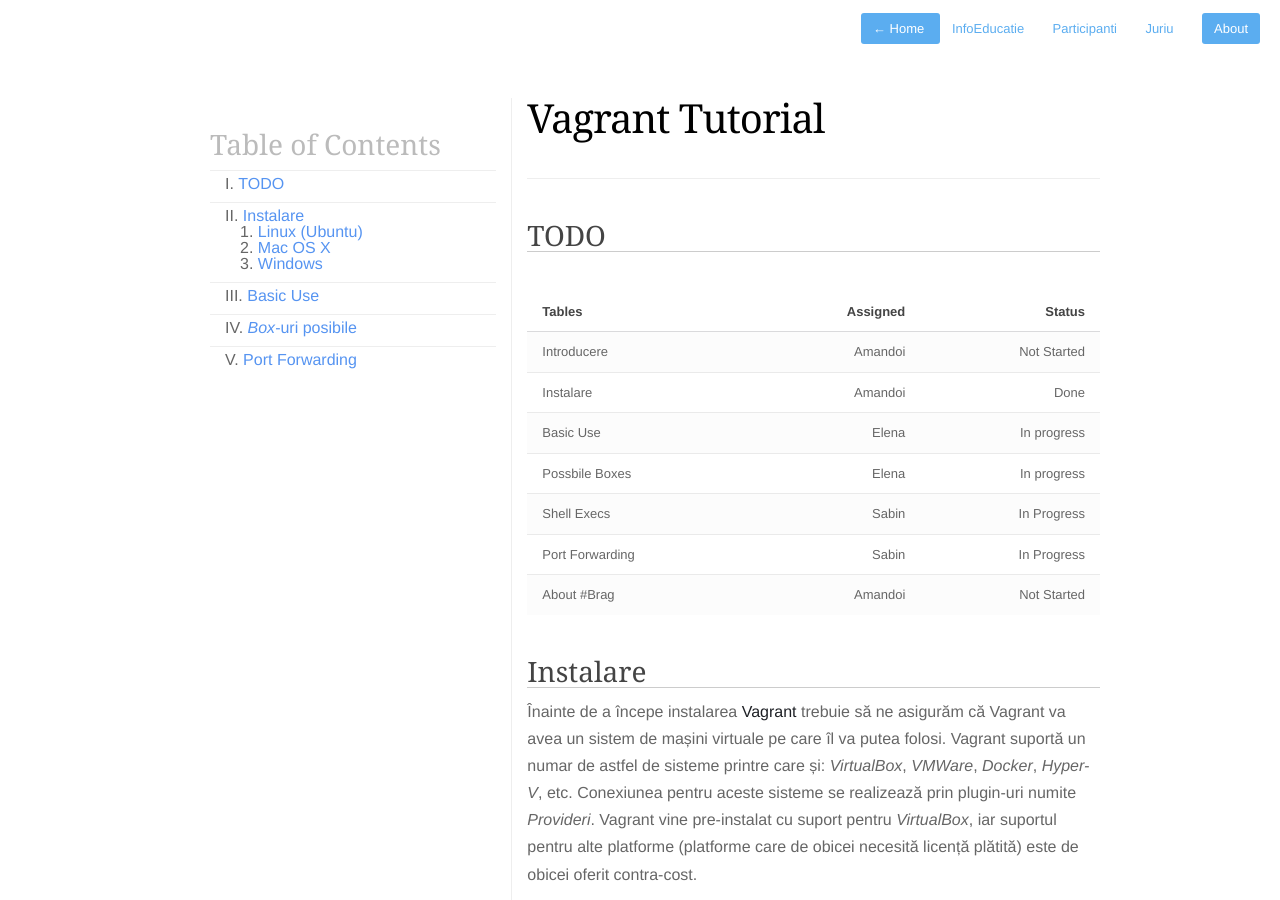
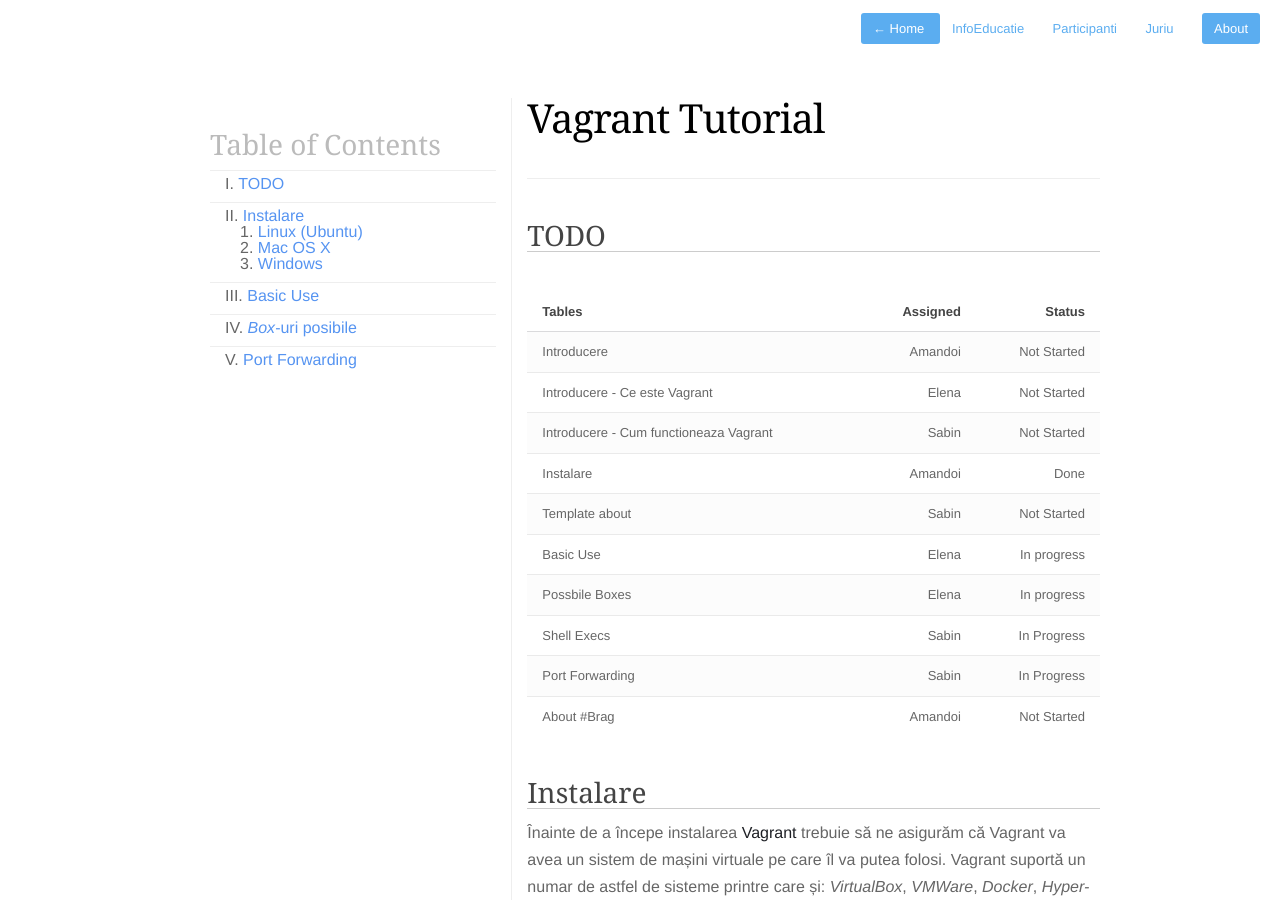
Before and after one commit to sabinmarcu/vagrant-tutorial, a Jekyll site: the page built from index.md, in a window 1280 px wide and 900 px high. Built offline with Jekyll 4.4.1, drawn with Linux system fonts in a browser that asks for light colours; nearby versions of some CDN libraries; Markdown is read by kramdown in place of the engine named in the settings; some of the changed text lies outside the part shown.

Commit message:
Added todo items

````diff
--- a/_includes/article.md
+++ b/_includes/article.md
@@ -173,7 +173,7 @@
 
 Iar pentru a modifica configurarea și a putea folosi mașina, mai avem un singur pas. Deschideți fișierul Vagrantfile și modifcați următoarele rânduri:
 
-```bash
+```ruby
 Vagrant.configure("2") do |config|
   config.vm.box = "hashicorp/precise32"
 end
--- a/index.md
+++ b/index.md
@@ -11,7 +11,10 @@
 | Tables        | Assigned      | Status  |
 |:------------- | -------------:| -------:|
 | Introducere | Amandoi | Not Started |
+| Introducere - Ce este Vagrant | Elena | Not Started |
+| Introducere - Cum functioneaza Vagrant | Sabin | Not Started |
 | Instalare | Amandoi | Done |
+| Template about | Sabin | Not Started |
 | Basic Use | Elena | In progress |
 | Possbile Boxes | Elena | In progress |
 | Shell Execs | Sabin | In Progress |
````
